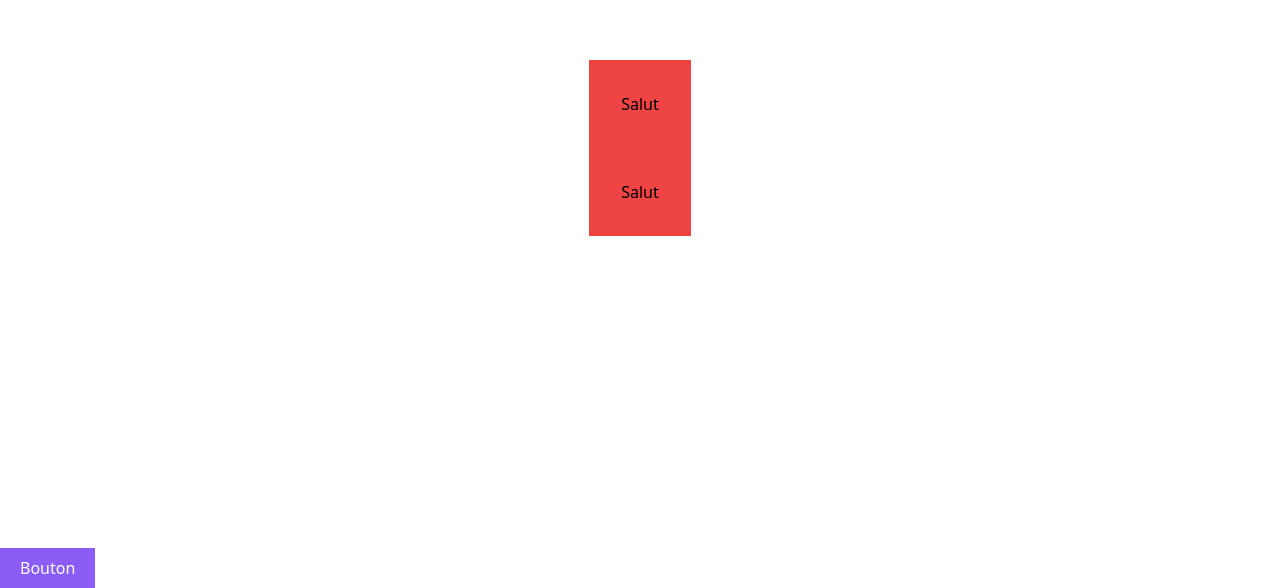
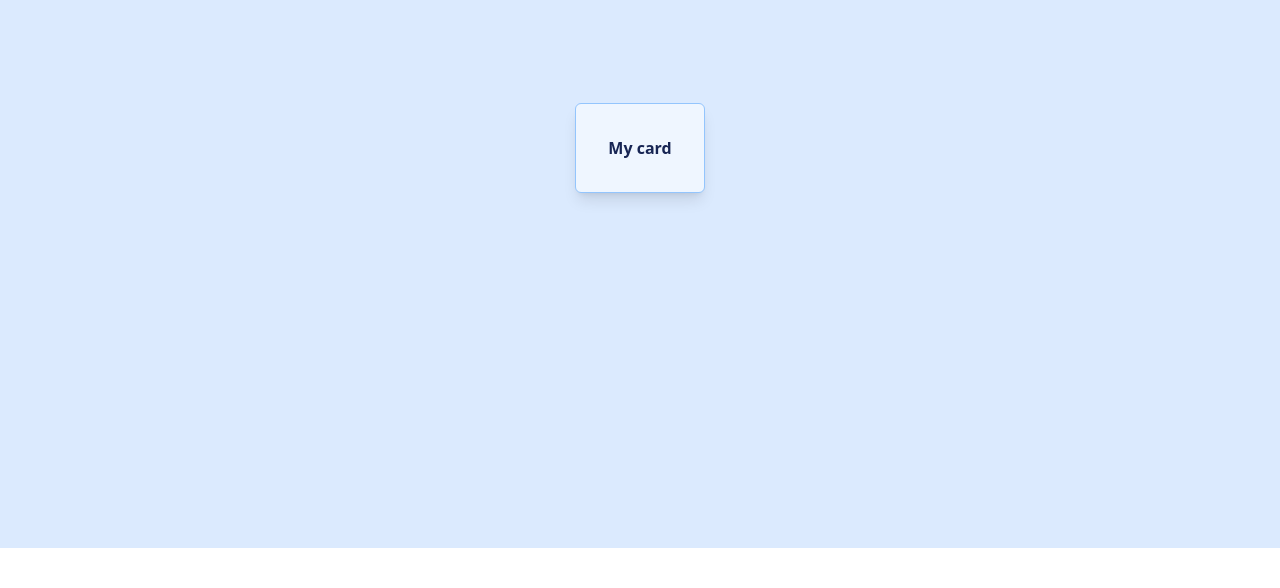
Before and after one commit to DevJ2K/learn_tailwind, a Vue app: page / in a window 1280 px wide. Shown: the part 252-840 px from the top of the page. After the commit the page ends 800 px from the top, so only its background shows below. Built offline with nearby package versions, Linux system fonts and the light colour scheme.

Commit message:
Learning colors scheme...

```diff
--- a/src/views/HomeView.vue
+++ b/src/views/HomeView.vue
@@ -1,13 +1,17 @@
 <template>
 
-  <main class="w-full h-screen flex justify-center items-center flex-col">
-    <p class="bg-red-500 p-8">Salut</p>
-    <p class="bg-red-500 p-8">Salut</p>
+  <main class="w-full h-screen bg-blue-100 flex justify-center items-center flex-col">
+    <!-- <p class="bg-red-500 p-8">Salut</p>
+    <p class="bg-red-500 p-8">Salut</p> -->
+    <!-- Create a simple card -->
+    <div class="bg-blue-50 text-blue-950 rounded-md shadow-lg p-8  border border-blue-300 m-4 font-bold">
+      <h1>My card</h1>
+    </div>
   </main>
 
-  <div>
+  <!-- <div>
     <button class="btn-primary">Bouton</button>
-  </div>
+  </div> -->
 </template>
 
 <script setup>
```
